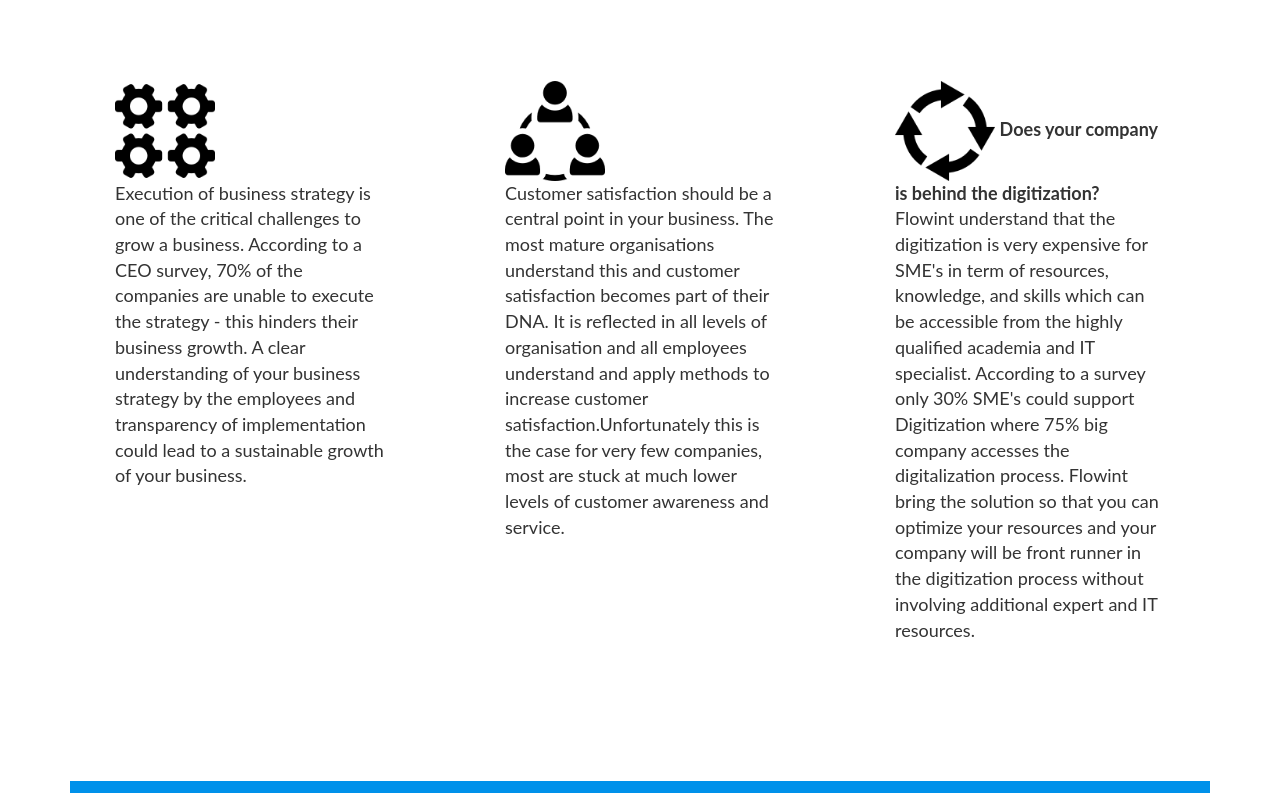
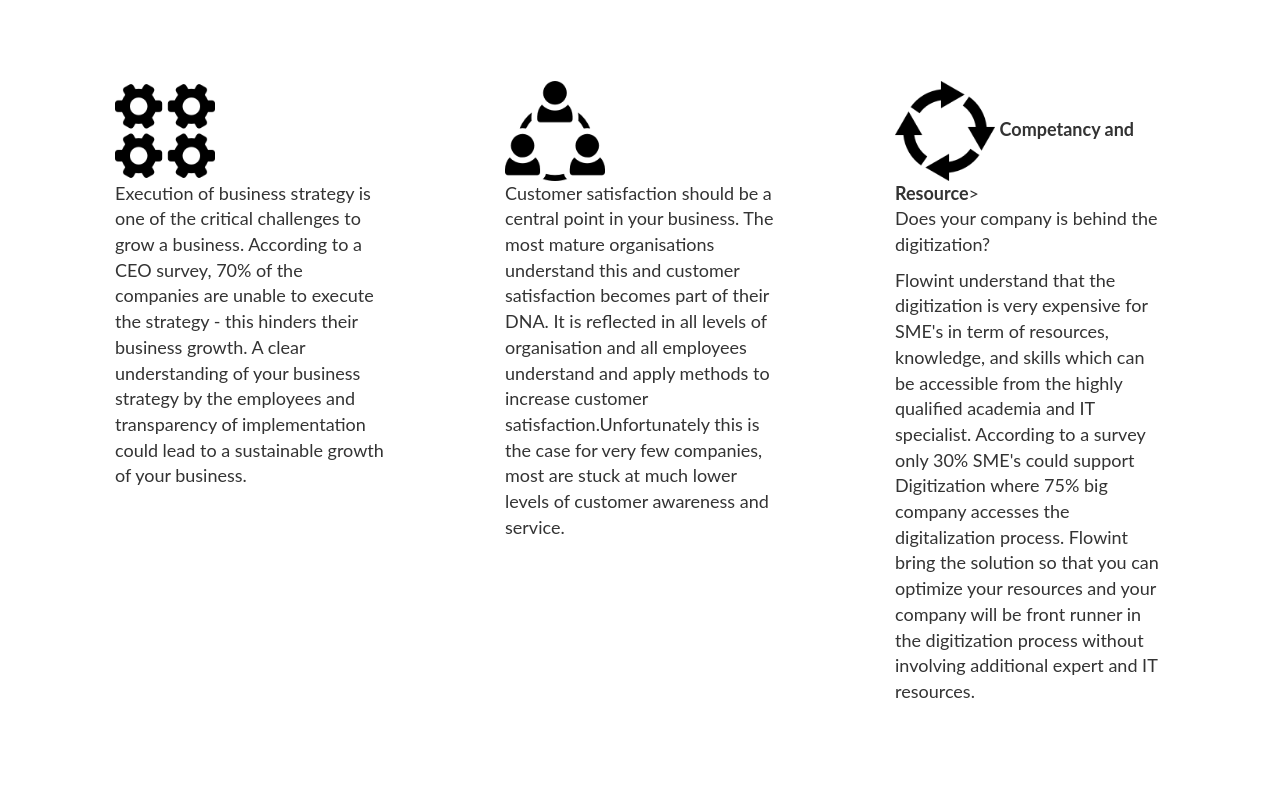
Before and after one commit to kamrul89ster/kamrul89ster.github.io, a plain HTML site: page index.html in a window 1280 px wide. Shown: the part 967-1760 px from the top of the page. Drawn offline with nearby package versions, Linux system fonts and the light colour scheme.

Commit message:
Heading and paragraphn

```diff
--- a/index.html
+++ b/index.html
@@ -57,7 +57,8 @@
                 <p> Customer satisfaction should be a central point in your business. The most mature organisations understand this and customer satisfaction becomes part of their DNA. It is reflected in all levels of organisation and all employees understand and apply methods to increase customer satisfaction.Unfortunately this is the case for very few companies, most are stuck at much lower levels of customer awareness and service. </p>
             </div>
             <div class="col-sm-4 solutionSection"> <img src="icons/agile_new.png" class="icon">
-                <b> Does your company is behind the digitization?</b>
+                <b>Competancy and Resource</b>>
+                <p> Does your company is behind the digitization?</p>
                 <p>Flowint understand that the digitization is very expensive for SME's in term of resources, knowledge, and skills which can be accessible from the highly qualified academia and IT specialist. According to a survey only 30% SME's could support Digitization where 75% big company accesses the digitalization process.  Flowint bring the solution so that you can optimize your resources and your company will be front runner in the digitization process without involving additional expert and IT resources. </p>
             </div>
         </div>
```
